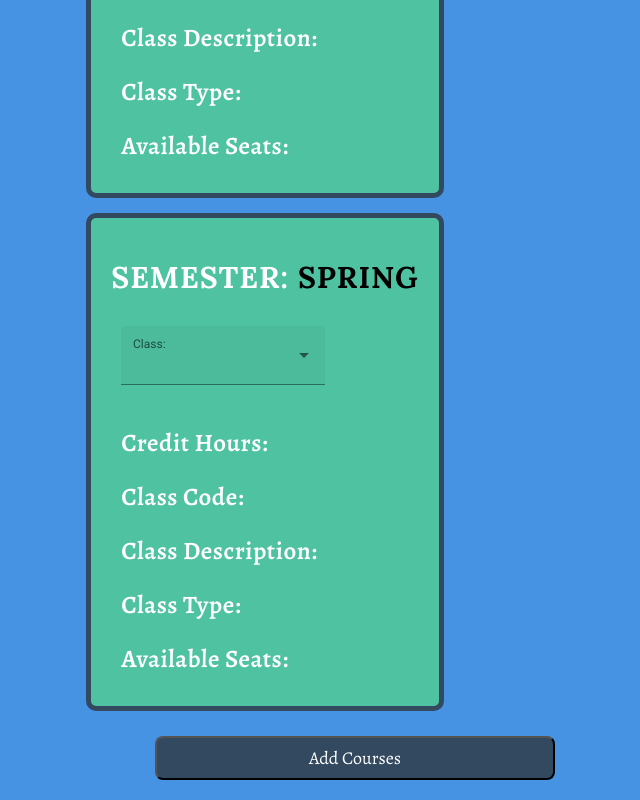
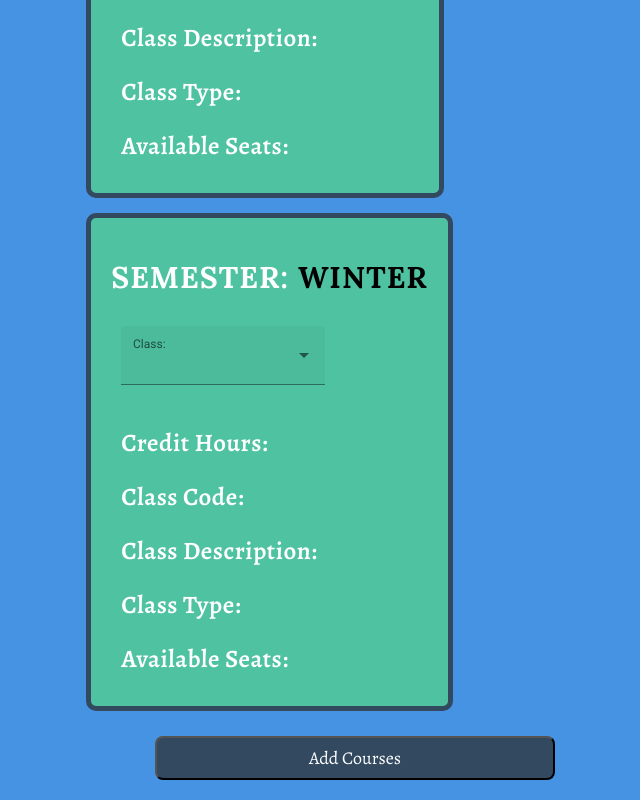
Before and after one commit to MicrowavedBunny/CIS480-Capstone-group2, an Angular app: page /add-course in a window 1280 px wide. Shown: the part 1015-1815 px from the top of the page, without its empty margins (285-925 px from the left). Built offline with nearby package versions, Linux system fonts and the light colour scheme.

Commit message:
Rolling back commit

```diff
--- a/src/app/components/course-components/add-course/add-course.component.html
+++ b/src/app/components/course-components/add-course/add-course.component.html
@@ -169,7 +169,7 @@
 <div class="form-three">
     <form [formGroup]="courseForm3" (ngSubmit)="onSubmit()">
       <div class="form-group">
-        <h1>Semester: <span>Spring</span></h1>
+        <h1>Semester: <span>Winter</span></h1>
         <div class="label-control">
             <mat-form-field appearance="fill">
             <mat-label>Class:</mat-label>
--- a/src/app/components/student-components/login-page/login-page.component.ts
+++ b/src/app/components/student-components/login-page/login-page.component.ts
@@ -65,17 +65,8 @@ export class LoginPageComponent implements OnInit {
           localStorage.setItem("studentId", this.Student[i]._id);
 
           this.ngZone.run(() => this.router.navigateByUrl('/course-list'))
-        } else if (emailInput == this.Student[i].email && passInput !== this.Student[i].password){
-          alert('Password is incorrect for this email!');
-          console.log('password fail');
-        }
-      } else if (emailInput !== this.Student[i].email && passInput == this.Student[i].password) {
-        alert("Email is incorrect for this password!");
-        console.log('email fail');
-      }
-      else {
-        alert("Both password and email are incorrect!");
-      }
+          }
+         }
     }
   }
   onRegisterClick(): any {
```
